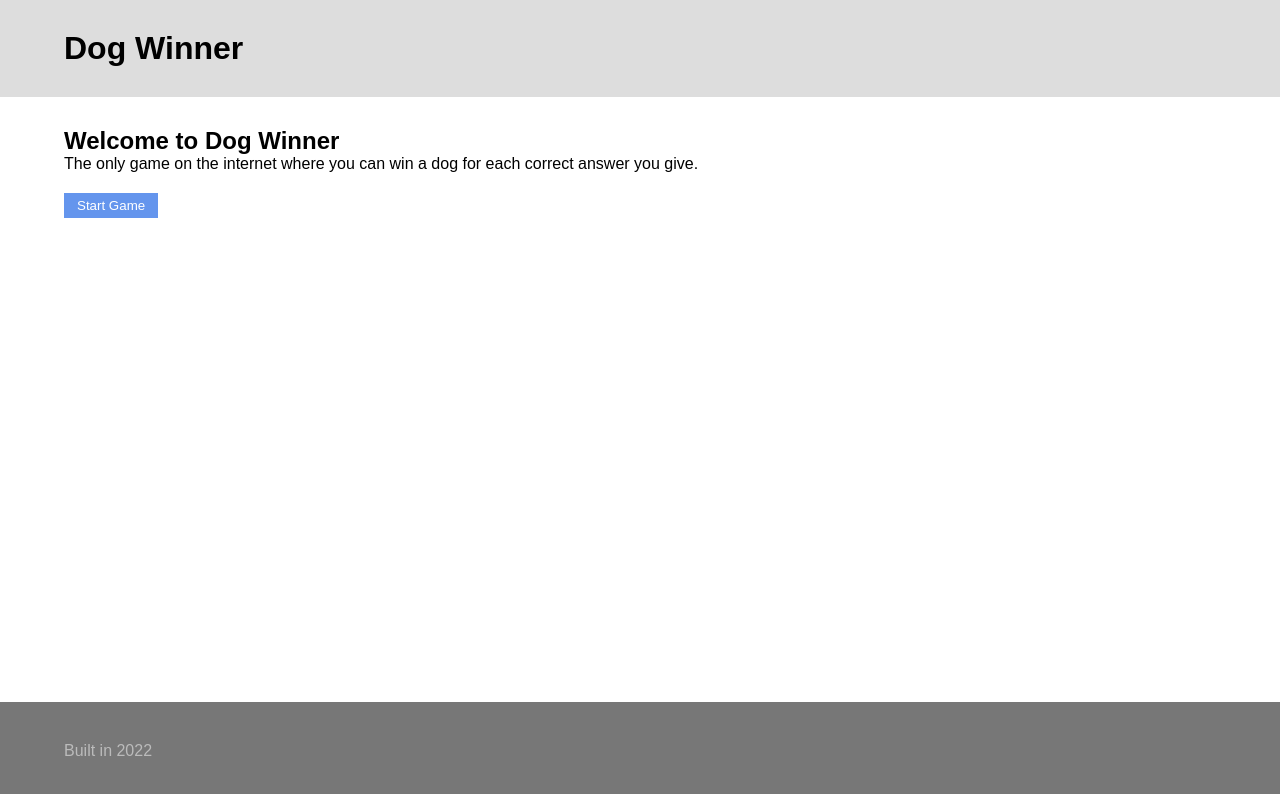
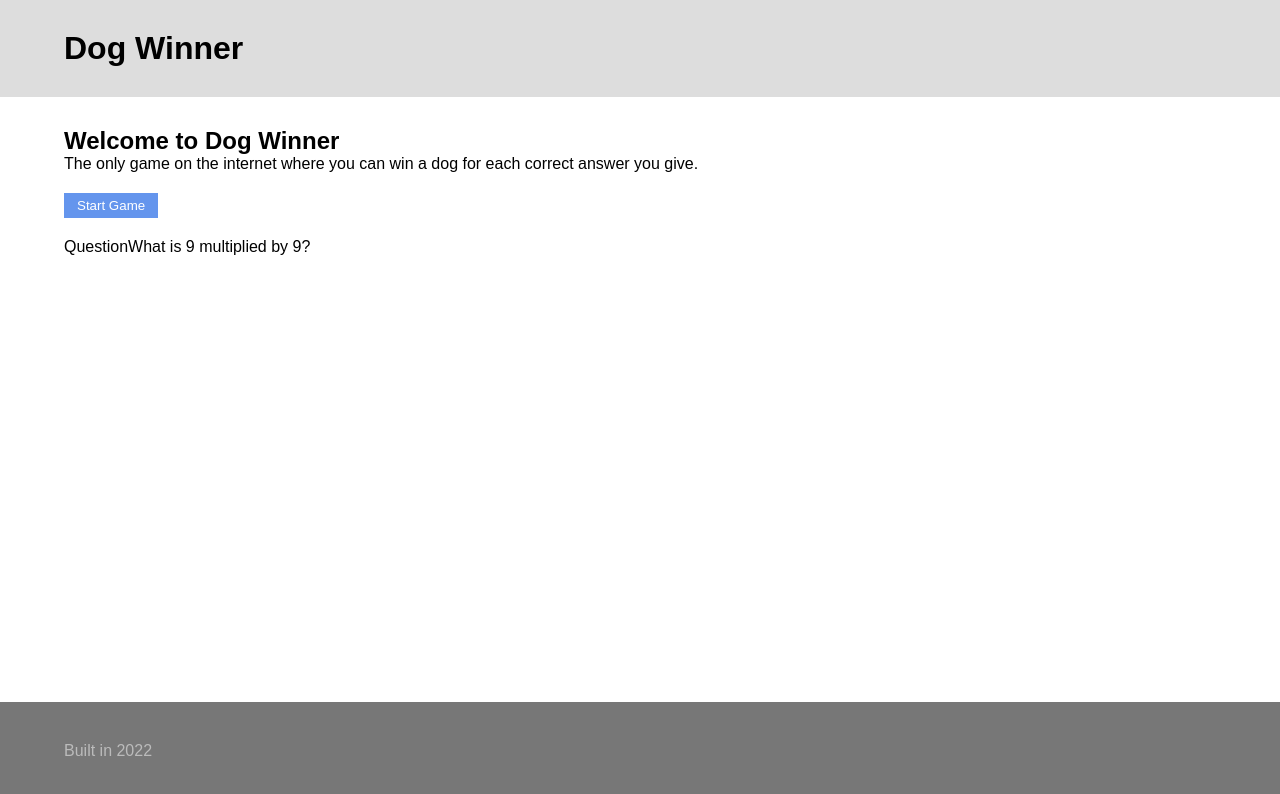
Before and after one commit to samuraijane/exercise-dog-winner, a React (Create React App) app: page /q1 in a window 1280 px wide. Shown: the top 794 px of the page. Built offline with nearby package versions, Linux system fonts and the light colour scheme.

Commit message:
use react router to navigate to the first question

```diff
--- /dev/null
+++ b/src/components/question.jsx
@@ -0,0 +1,10 @@
+const Question = ({ data }) => {
+  const { answer, id, question } = data;
+  return (
+    <>
+      <p><span>Question</span>{question}</p>
+    </>
+  )
+};
+
+export default Question;
--- a/src/index.jsx
+++ b/src/index.jsx
@@ -2,15 +2,18 @@ import React from 'react';
 import ReactDOM from 'react-dom';
 import { Provider } from 'react-redux';
 import store from './redux/store';
+import { BrowserRouter } from 'react-router-dom';
 import App from './app';
 import reportWebVitals from './reportWebVitals';
 import './style.css';
 
 ReactDOM.render(
   <React.StrictMode>
-    <Provider store={store}>
-      <App />
-    </Provider>
+    <BrowserRouter>
+      <Provider store={store}>
+        <App />
+      </Provider>
+    </BrowserRouter>
   </React.StrictMode>,
   document.getElementById('root')
 );
--- a/src/views/landing.jsx
+++ b/src/views/landing.jsx
@@ -1,17 +1,21 @@
 import { useEffect } from "react";
-import { useDispatch } from "react-redux";
+import { useDispatch, useSelector } from "react-redux";
+import { Route, Routes, useNavigate } from 'react-router-dom';
+import Question from "../components/question";
 import { setInitialState } from "../redux/actions";
 
 const Landing = () => {
 
   const disptach = useDispatch();
+  const questions = useSelector(state => state.questions);
+  const navigateTo = useNavigate();
 
   useEffect(() => {
     disptach(setInitialState());
   }, []);
 
   const handleClick = () => {
-    console.log('game start clicked');
+    navigateTo('/q1');
   };
 
   return (
@@ -19,6 +23,9 @@ const Landing = () => {
       <h2>Welcome to Dog Winner</h2>
       <p>The only game on the internet where you can win a dog for each correct answer you give.</p>
       <button onClick={handleClick}>Start Game</button>
+      <Routes>
+        <Route path="/q1" element={<Question data={questions[0]} />} />
+      </Routes>
     </>
   )
 
```
